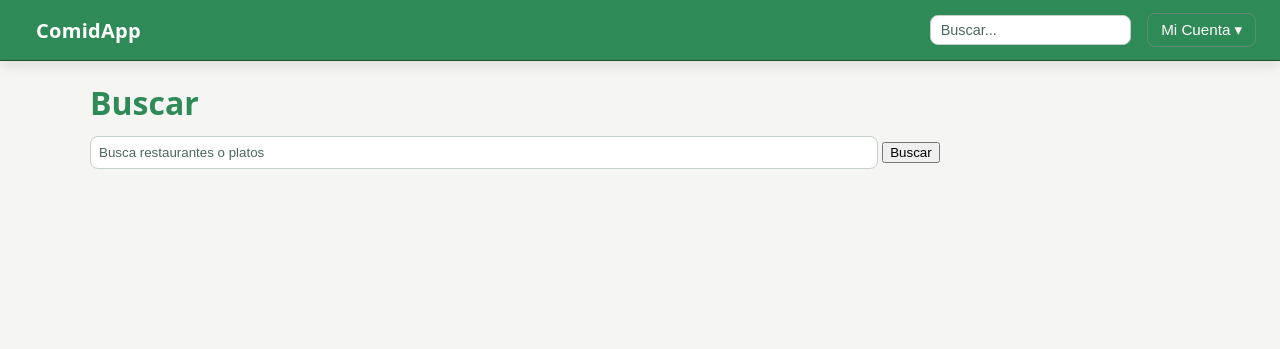
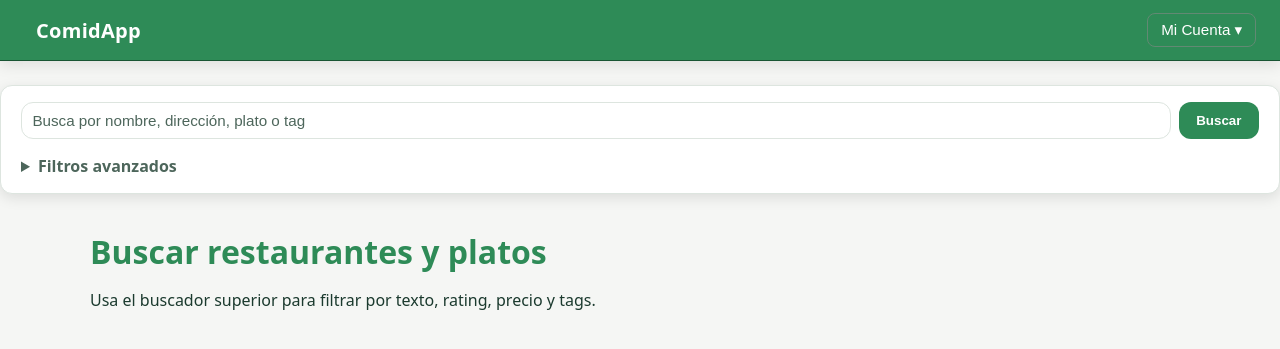
Before and after one commit to Damaynd/comidapp-resenas-resto, a Django app: page /buscar/ in a window 1280 px wide. Shown: the top 349 px of the page. Run offline with Django 5.2, Linux system fonts and the light colour scheme; parts of the project's set-up code (start-up, migrations or seed data) failed here and were passed over.

Commit message:
Feat: Search is now part of whole pag and not navbar as before. Added filters, stylish and some modifications for better coincidences when searching in buscar function

```diff
--- a/aplicacion/models.py
+++ b/aplicacion/models.py
@@ -146,9 +146,7 @@ class DishTag(models.Model):
         return f"{self.dish.name} ⟷ {self.tag.code} (cross_contamination = {self.cross_contamination})"
 
 
-# =========================
 # Contenido generado por usuarios
-# =========================
 class Photo(models.Model):
     class Category(models.TextChoices):
         KITCHEN = "kitchen", "kitchen"
--- a/aplicacion/static/styles/header.css
+++ b/aplicacion/static/styles/header.css
@@ -23,22 +23,6 @@
 
 .menu { margin-left: auto; display: flex; align-items: center; gap: 1rem; }
 
-/* Buscador */
-.search-form input[type="text"] {
-  background: var(--panel);
-  border: 1px solid var(--border);
-  border-radius: 8px;
-  padding: .4rem .6rem;
-  color: var(--fg);
-  font-size: .9rem;
-  width: 180px;
-  outline: none;
-  transition: border .2s, box-shadow .2s;
-}
-.search-form input[type="text"]:focus {
-  border-color: var(--brand-700);
-  box-shadow: 0 0 0 2px color-mix(in oklab, var(--brand) 40%, transparent);
-}
 
 /* Enlaces del header */
 .header a {
--- a/aplicacion/static/styles/main.css
+++ b/aplicacion/static/styles/main.css
@@ -129,3 +129,81 @@ input::placeholder { color: var(--muted); }
 .search-dish-list li {
   margin-bottom: .15rem;
 }
+
+
+/* Panel de búsqueda y filtros */
+.search-panel {
+  margin: 1.5rem 0 1rem;
+  padding: 1rem 1.25rem;
+  background: var(--panel);
+  border-radius: var(--radius);
+  box-shadow: var(--shadow);
+  border: 1px solid var(--border-soft);
+}
+
+.search-panel__form {
+  display: flex;
+  flex-direction: column;
+  gap: .75rem;
+}
+
+.search-panel__row {
+  display: flex;
+  gap: .5rem;
+}
+
+.search-panel__row input[type="text"] {
+  flex: 1;
+  padding: .55rem .65rem;
+  border-radius: var(--radius);
+  border: 1px solid var(--border-soft);
+  font-size: .95rem;
+}
+
+.search-panel__row button {
+  padding: .55rem 1.1rem;
+  border-radius: var(--radius);
+  border: none;
+  background: var(--brand);
+  color: #fff;
+  cursor: pointer;
+  font-weight: 600;
+}
+
+.search-panel__row button:hover {
+  background: var(--brand-700);
+}
+
+.search-panel__filters {
+  margin-top: .25rem;
+}
+
+.search-panel__filters summary {
+  cursor: pointer;
+  font-weight: 600;
+  color: var(--muted);
+}
+
+.search-panel__filters-grid {
+  margin-top: .5rem;
+  display: grid;
+  grid-template-columns: repeat(auto-fit,minmax(180px,1fr));
+  gap: .75rem;
+}
+
+.search-panel__filters-grid label {
+  display: flex;
+  flex-direction: column;
+  font-size: .85rem;
+  color: var(--muted);
+}
+
+.search-panel__filters-grid input,
+.search-panel__filters-grid select {
+  margin-top: .25rem;
+  padding: .4rem .5rem;
+  border-radius: var(--radius);
+  border: 1px solid var(--border-soft);
+  font-size: .9rem;
+  background: var(--elev);
+}
--- /dev/null
+++ b/aplicacion/templates/_componentes/buscar_panel.html
@@ -0,0 +1,55 @@
+<section class="search-panel">
+  <form method="get"
+        action="{% url 'buscar' %}"
+        class="search-panel__form">
+
+    <div class="search-panel__row">
+      <input
+        type="text"
+        name="q"
+        value="{{ q }}"
+        placeholder="Busca por nombre, dirección, plato o tag"
+      >
+      <button type="submit">Buscar</button>
+    </div>
+
+    <details class="search-panel__filters">
+      <summary>Filtros avanzados</summary>
+      <div class="search-panel__filters-grid">
+        <label>
+          Rating mínimo
+          <input
+            type="number"
+            name="rating_min"
+            min="0"
+            max="5"
+            step="1"
+            value="{{ rating_min }}"
+          >
+        </label>
+
+        <label>
+          Precio máximo (categoría)
+          <select name="price_max">
+            <option value="">Cualquiera</option>
+            <option value="1" {% if price_max == "1" %}selected{% endif %}>$</option>
+            <option value="2" {% if price_max == "2" %}selected{% endif %}>$$</option>
+            <option value="3" {% if price_max == "3" %}selected{% endif %}>$$$</option>
+            <option value="4" {% if price_max == "4" %}selected{% endif %}>$$$$</option>
+            <option value="5" {% if price_max == "5" %}selected{% endif %}>$$$$$</option>
+          </select>
+        </label>
+
+        <label>
+          Tag
+          <input
+            type="text"
+            name="tag"
+            value="{{ tag }}"
+            placeholder="ej. vegan, sin-gluten"
+          >
+        </label>
+      </div>
+    </details>
+  </form>
+</section>
--- a/aplicacion/templates/_componentes/header.html
+++ b/aplicacion/templates/_componentes/header.html
@@ -4,10 +4,6 @@
 
   <!-- Navegación / Buscador / Cuenta -->
   <nav class="menu">
-    <!-- Buscador -->
-    <form action="{% url 'buscar' %}" method="get" class="search-form">
-      <input type="text" name="q" placeholder="Buscar...">
-    </form>
 
     <!-- Menú desplegable de cuenta -->
     <div class="dropdown">
--- a/aplicacion/templates/buscar.html
+++ b/aplicacion/templates/buscar.html
@@ -1,88 +1,80 @@
 {% extends "base.html" %}
 {% load static %}
 
+{% block filtro %}
+  {% include "_componentes/buscar_panel.html" %}
+{% endblock %}
+
 {% block contenido %}
 <div>
-  <h1>Buscar</h1>
-
-  <form action = "{% url 'buscar' %}" method = "get" style = "margin: 12px 0;">
-    <input
-      type = "text"
-      name = "q"
-      value = "{{ q }}"
-      placeholder = "Busca restaurantes o platos"
-      style = "width: 70%; padding: 8px;"
-    >
-    <button type = "submit">Buscar</button>
-  </form>
-
-  {% if q %}
+  {% if q or rating_min or price_max or tag %}
+    <h1>Resultados</h1>
     <p>
-      Resultados para <strong>{{ q }}</strong>
-      – Restaurantes: {{ counts.restaurants }} · Platos: {{ counts.dishes }}
+      {% if q %}Para <strong>{{ q }}</strong> – {% endif %}
+      Restaurantes: {{ counts.restaurants }} · Platos: {{ counts.dishes }}
     </p>
 
     {% if restaurant_groups %}
-      <ul class = "all-restaurant-container">
+      <ul class="all-restaurant-container">
         {% for group in restaurant_groups %}
           {% with restaurante=group.restaurant platos=group.dishes %}
-            <li class = "single-restaurant-container">
+            <li class="single-restaurant-container">
 
-              <div class = "restaurant-image">
+              <div class="restaurant-image">
                 {% if restaurante.cover_photos %}
                   {% with photo=restaurante.cover_photos.0 %}
-                    <img class = "restaurant-photo"
-                         src = "/media/{{ photo.path|cut:'data/' }}"
-                         alt = "Foto de {{ restaurante.name }}"
-                         loading = "lazy">
+                    <img class="restaurant-photo"
+                         src="/media/{{ photo.path|cut:'data/' }}"
+                         alt="Foto de {{ restaurante.name }}"
+                         loading="lazy">
                   {% endwith %}
                 {% else %}
                   {% with any=restaurante.photos.all.0 %}
                     {% if any %}
-                      <img class = "restaurant-photo"
-                           src = "/media/{{ any.path|cut:'data/' }}"
-                           alt = "Foto de {{ restaurante.name }}"
-                           loading = "lazy">
+                      <img class="restaurant-photo"
+                           src="/media/{{ any.path|cut:'data/' }}"
+                           alt="Foto de {{ restaurante.name }}"
+                           loading="lazy">
                     {% else %}
-                      <img class = "restaurant-photo"
-                           src = "{% static 'img/placeholder-restaurant.png' %}"
-                           alt = "Sin foto"
-                           loading = "lazy">
+                      <img class="restaurant-photo"
+                           src="{% static 'img/placeholder-restaurant.png' %}"
+                           alt="Sin foto"
+                           loading="lazy">
                     {% endif %}
                   {% endwith %}
                 {% endif %}
               </div>
 
-              <div class = "restaurant-name-address-rating">
-                <div class = "restaurant-name-rating">
-                  <div class = "restaurant-name">
-                    <a href = "{% url 'detalle_restaurante' restaurante.id %}">
+              <div class="restaurant-name-address-rating">
+                <div class="restaurant-name-rating">
+                  <div class="restaurant-name">
+                    <a href="{% url 'detalle_restaurante' restaurante.id %}">
                       {{ restaurante.name }}
                     </a>
                   </div>
-                  <div class = "restaurant-rating">
+                  <div class="restaurant-rating">
                     <p>Rating: {{ restaurante.avg_rating }}</p>
                   </div>
                 </div>
-                <div class = "restaurant-address">
+                <div class="restaurant-address">
                   <p>{{ restaurante.address }}</p>
                 </div>
               </div>
 
-              <div class = "restaurant-description-price">
-                <div class = "restaurant-description">
+              <div class="restaurant-description-price">
+                <div class="restaurant-description">
                   <p>Restaurant familiar</p>
                 </div>
-                <div class = "restaurant-price">
-                  <p> Rango de precio: {{ restaurante.price }} </p>
+                <div class="restaurant-price">
+                  <p>Rango de precio: {{ restaurante.price }}</p>
                 </div>
               </div>
 
               {% with tags=restaurante.tags.all %}
                 {% if tags %}
-                  <div class = "restaurant-tags">
+                  <div class="restaurant-tags">
                     <p>
-                      <strong> Tags del restaurante: </strong>
+                      <strong>Tags del restaurante:</strong>
                       {% for t in tags %}
                         {{ t.code }}{% if not forloop.last %}, {% endif %}
                       {% endfor %}
@@ -92,15 +84,16 @@
               {% endwith %}
 
               {% if platos %}
-                <div class = "search-dishes">
-                  <p><strong> Platos que coinciden con la búsqueda: </strong></p>
-                  <ul class = "search-dish-list">
+                <div class="search-dishes">
+                  <p><strong>Platos que coinciden con la búsqueda:</strong></p>
+                  <ul class="search-dish-list">
                     {% for d in platos %}
                       <li>
                         {{ d.name }}
                         {% if d.dish_type %}
                           ({{ d.dish_type.name }})
                         {% endif %}
+
                         {% with dish_tags=d.tags.all %}
                           {% if dish_tags %}
                             – Tags:
@@ -120,8 +113,11 @@
         {% endfor %}
       </ul>
     {% else %}
-      <p> No se encontraron restaurantes para esta búsqueda. </p>
+      <p>No se encontraron restaurantes para estos criterios.</p>
     {% endif %}
+  {% else %}
+    <h1>Buscar restaurantes y platos</h1>
+    <p>Usa el buscador superior para filtrar por texto, rating, precio y tags.</p>
   {% endif %}
 </div>
 {% endblock %}
--- a/aplicacion/views.py
+++ b/aplicacion/views.py
@@ -23,64 +23,129 @@ def detalle_restaurante(request, restaurante_id):
 
 
 def buscar(request):
+    # parámetros así nomás para el form
     q = (request.GET.get("q") or "").strip()
+    rating_min_raw = (request.GET.get("rating_min") or "").strip()
+    price_max_raw = (request.GET.get("price_max") or "").strip()
+    tag_raw = (request.GET.get("tag") or "").strip()
 
-    if not q:
-        return render(request, "buscar.html", {
-            "q": "",
-            "restaurant_groups": [],
-            "counts": {"restaurants": 0, "dishes": 0},
-        })
+    # helpers para el casteo
+    def to_int(s):
+        try:
+            return int(s)
+        except ValueError:
+            return None
 
-    # filtros de restaurantes
-    rs_q = (
-        Q(name__icontains = q) |
-        Q(address__icontains = q) |
-        Q(cuisines__name__icontains = q) |
-        Q(tags__name__icontains = q) |
-        Q(tags__code__icontains = q)
-    )
+    rating_min = to_int(rating_min_raw) if rating_min_raw else None
+    price_max = to_int(price_max_raw) if price_max_raw else None
 
+    # si hay algún criterio seleccionado
+    has_filters = any([
+        q,
+        rating_min is not None,
+        price_max is not None,
+        tag_raw,
+    ])
+
+    # si no hay filtros ni texto, solo mostramos el formulario sin los resultados
+    if not has_filters:
+        return render(
+            request,
+            "buscar.html",
+            {
+                "q": "",
+                "rating_min": "",
+                "price_max": "",
+                "tag": "",
+                "restaurant_groups": [],
+                "counts": {"restaurants": 0, "dishes": 0},
+            },
+        )
+
+
+    # Base de la query
+    restaurants_qs = Restaurant.objects.all()
+    dishes_qs = Dish.objects.all()
+
+    # filtro x texto libre
+    if q:
+        rs_q = (
+            Q(name__icontains=q)
+            | Q(address__icontains=q)
+            | Q(cuisines__name__icontains=q)
+            | Q(tags__name__icontains=q)
+            | Q(tags__code__icontains=q)
+        )
+        restaurants_qs = restaurants_qs.filter(rs_q)
+
+        ds_q = (
+            Q(name__icontains = q)
+            | Q(dish_type__name__icontains = q)
+            | Q(dish_type__code__icontains = q)
+            | Q(tags__name__icontains = q)
+            | Q(tags__code__icontains = q)
+            | Q(restaurant__name__icontains = q)
+        )
+        dishes_qs = dishes_qs.filter(ds_q)
+
+    # filtro x rating mínimo
+    if rating_min is not None:
+        restaurants_qs = restaurants_qs.filter(avg_rating__gte = rating_min)
+        dishes_qs = dishes_qs.filter(restaurant__avg_rating__gte = rating_min)
+
+    # filtro x precio máximo
+    if price_max is not None:
+        restaurants_qs = restaurants_qs.filter(price__lte = price_max)
+        dishes_qs = dishes_qs.filter(restaurant__price__lte = price_max)
+
+    # filtro x tag
+    if tag_raw:
+        restaurants_qs = restaurants_qs.filter(
+            Q(tags__code__icontains = tag_raw) | Q(tags__name__icontains = tag_raw)
+        )
+        dishes_qs = dishes_qs.filter(
+            Q(tags__code__icontains = tag_raw)
+            | Q(tags__name__icontains = tag_raw)
+            | Q(restaurant__tags__code__icontains = tag_raw)
+            | Q(restaurant__tags__name__icontains = tag_raw)
+        )
+
+    # Prefetch y anotaciones
     restaurants_qs = (
-        Restaurant.objects
-        .filter(rs_q)
+        restaurants_qs
         .prefetch_related(
             Prefetch(
                 "photos",
-                queryset = Photo.objects.filter(category = "other").order_by("id"),
+                queryset=Photo.objects.filter(category = "other").order_by("id"),
                 to_attr = "cover_photos",
-            )
+            ),
+            "tags",
         )
-        .annotate(n_dishes = Count("dishes"))
+        .annotate(n_dishes = Count("dishes", distinct = True))
         .distinct()
-    )
-
-    # filtros de platos
-    ds_q = (
-        Q(name__icontains = q) |
-        Q(dish_type__name__icontains = q) |
-        Q(dish_type__code__icontains = q) |
-        Q(tags__name__icontains = q) |
-        Q(tags__code__icontains = q) |
-        Q(restaurant__name__icontains = q)
+        .order_by("name")
     )
 
     dishes_qs = (
-        Dish.objects
-        .filter(ds_q)
+        dishes_qs
         .select_related("restaurant", "dish_type")
         .prefetch_related("tags")
         .distinct()
+        .order_by("restaurant__name", "name")
     )
 
     restaurants = list(restaurants_qs)
     dishes = list(dishes_qs)
 
-    # agrupamos x restaurant
+
+    # Agrupamos x restaurante
     restaurant_map = {}
+
+    # primero los restaurantes que matchean directamente
     for r in restaurants:
         restaurant_map[r.id] = {"restaurant": r, "dishes": []}
 
+    # luego sumamos los restaurantes q aparecen solo x platos
     for d in dishes:
         rid = d.restaurant_id
         if rid not in restaurant_map:
@@ -91,6 +156,9 @@ def buscar(request):
 
     ctx = {
         "q": q,
+        "rating_min": rating_min_raw,
+        "price_max": price_max_raw,
+        "tag": tag_raw,
         "restaurant_groups": restaurant_groups,
         "counts": {
             "restaurants": len(restaurant_groups),
```
Also changed, not shown: aplicacion/templates/home.html (+39 -8 lines).
